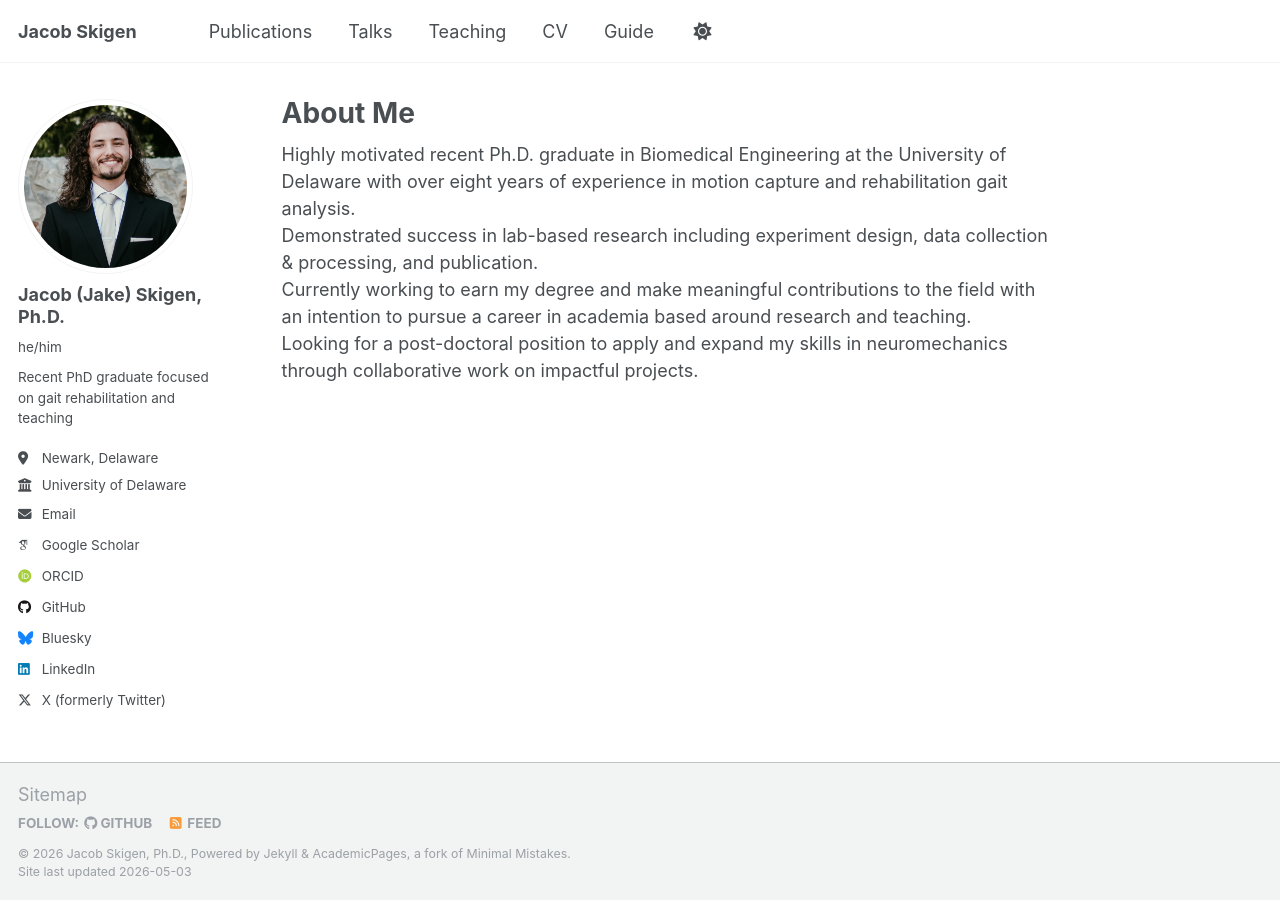
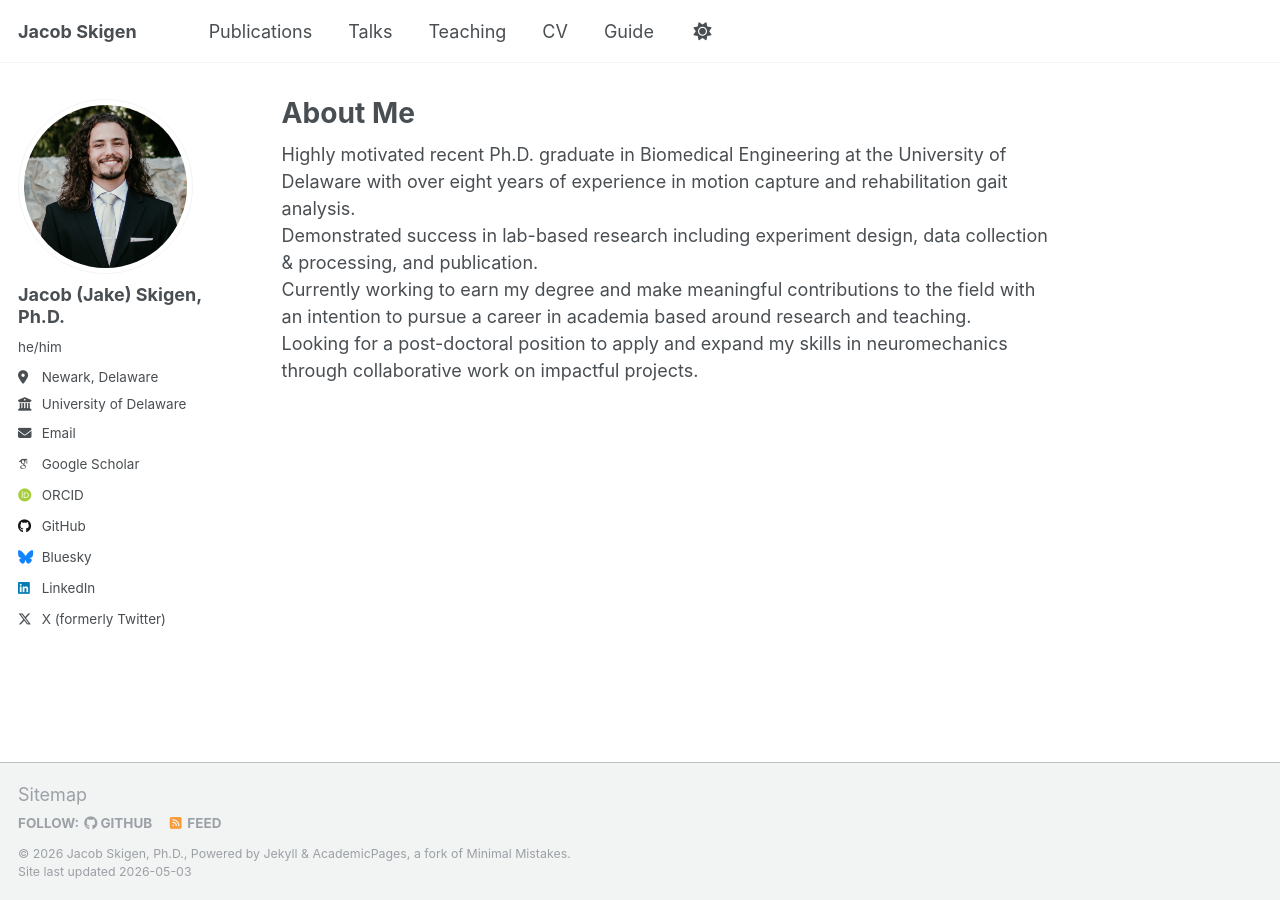
Before and after one commit to JacobSkigen/JacobSkigen.github.io, a Jekyll site: the page built from _pages/about.md, in a window 1280 px wide. Built offline with Jekyll 4.4.1, drawn with Linux system fonts in a browser that asks for light colours; some web fonts are replaced; a script that is not in the unit is left out.

Commit message:
Update _config.yml

```diff
--- a/_config.yml
+++ b/_config.yml
@@ -25,7 +25,7 @@ author:
   avatar           : "JacobSkigen_headshot.png"
   name             : "Jacob (Jake) Skigen, Ph.D."
   pronouns         : "he/him"
-  bio              : "Recent PhD graduate focused on gait rehabilitation and teaching"
+  # bio              : "Recent PhD graduate focused on gait rehabilitation and teaching"
   location         : "Newark, Delaware"
   employer         : "University of Delaware"
   uri              : # URL
```
